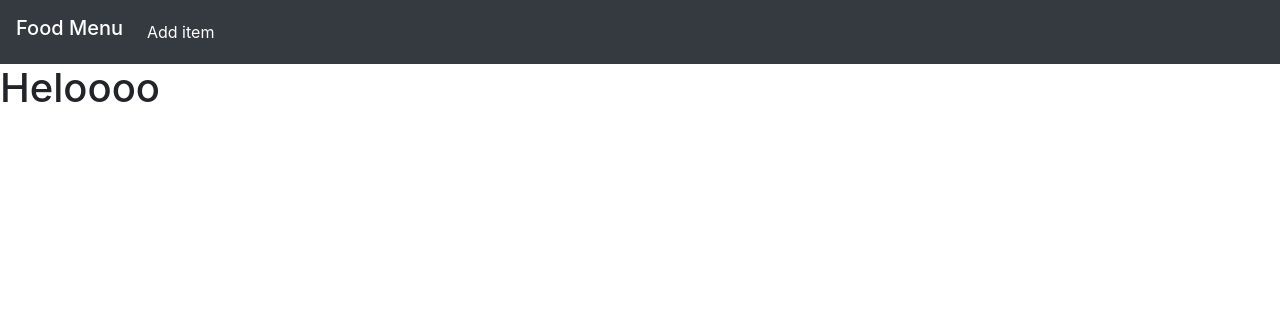
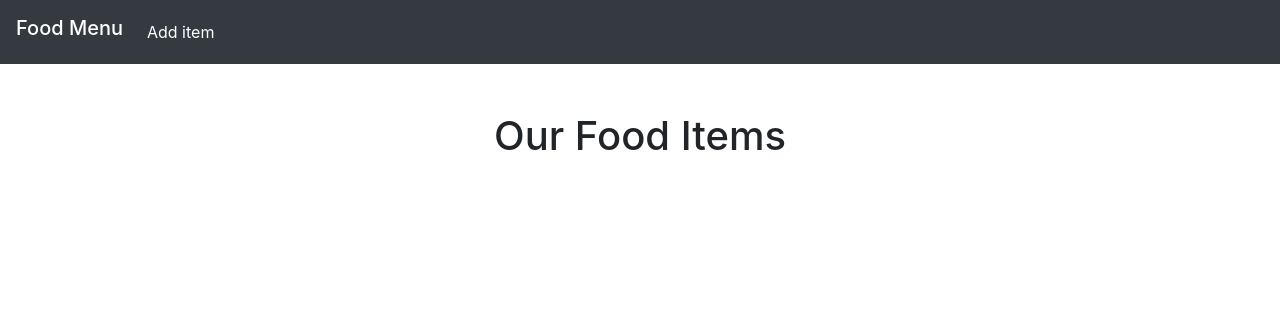
Before and after one commit to hosseinabedinipoco/food_menu, a Django app: page / in a window 1280 px wide. Shown: the top 324 px of the page. Run offline with Django 5.2, Linux system fonts and the light colour scheme; data that the repository does not hold is empty; some libraries are stand-ins or nearby versions.

Commit message:
create template that shows food items

```diff
--- a/food_menu/food/templates/index.html
+++ b/food_menu/food/templates/index.html
@@ -8,7 +8,26 @@
 </head>
 <body>
     {% block body %}
-    <h1>Heloooo</h1>
+    <div class="container mt-5">
+        <h1 class="text-center mb-4">Our Food Items</h1>
+        <div class="row">
+            {% for food in foods %}
+            <div class="col-md-4">
+                <div class="card shadow-sm">
+                    <img class="card-img-top" src="{{ food.image.url }}" alt="{{ food.name }}" height="300px">
+                    <div class="card-body">
+                        <h5 class="card-title">{{ food.name }}</h5>
+                        <p class="card-text">Price: ${{ food.price }}</p>
+                        <div class="d-flex justify-content-end">
+                            <button type="button" class="btn btn-primary mr-2">Update</button>
+                            <button type="button" class="btn btn-secondary">Delete</button>
+                        </div>
+                    </div>
+                </div>
+            </div>
+            {% endfor %}
+        </div>
+    </div>
     {% endblock %}
 </body>
 </html>
```
